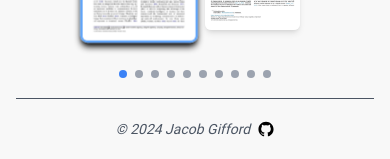
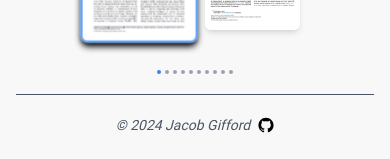
Before and after one commit to JaeGif/Rohit_Portfolio, a Next.js app: page /publications in a window 390 px wide. Shown: the part 1953-2112 px from the top of the page. Built offline with nearby package versions, Linux system fonts and the light colour scheme.

Commit message:
bubbles component  responsive

```diff
--- a/src/components/slideshow/CarouselIndicator.tsx
+++ b/src/components/slideshow/CarouselIndicator.tsx
@@ -30,7 +30,7 @@ function CarouselIndicator({
       bubbles.push(
         <div
           key={uniqid()}
-          className={`h-2 w-2 rounded-xl ${
+          className={`w-1 h-1 sm:h-2 sm:w-2 rounded-xl ${
             index === i ? 'bg-blue-500' : 'bg-gray-400'
           }`}
         >
@@ -48,7 +48,7 @@ function CarouselIndicator({
       {data && handleDecIndex && <LeftChevron decIndex={handleDecIndex} />}
       <span
         className={`flex h-full justify-center items-center ${
-          data ? 'gap-4' : 'gap-2'
+          data ? 'gap-4' : 'gap-1 sm:gap-2'
         }`}
       >
         {!data
```
